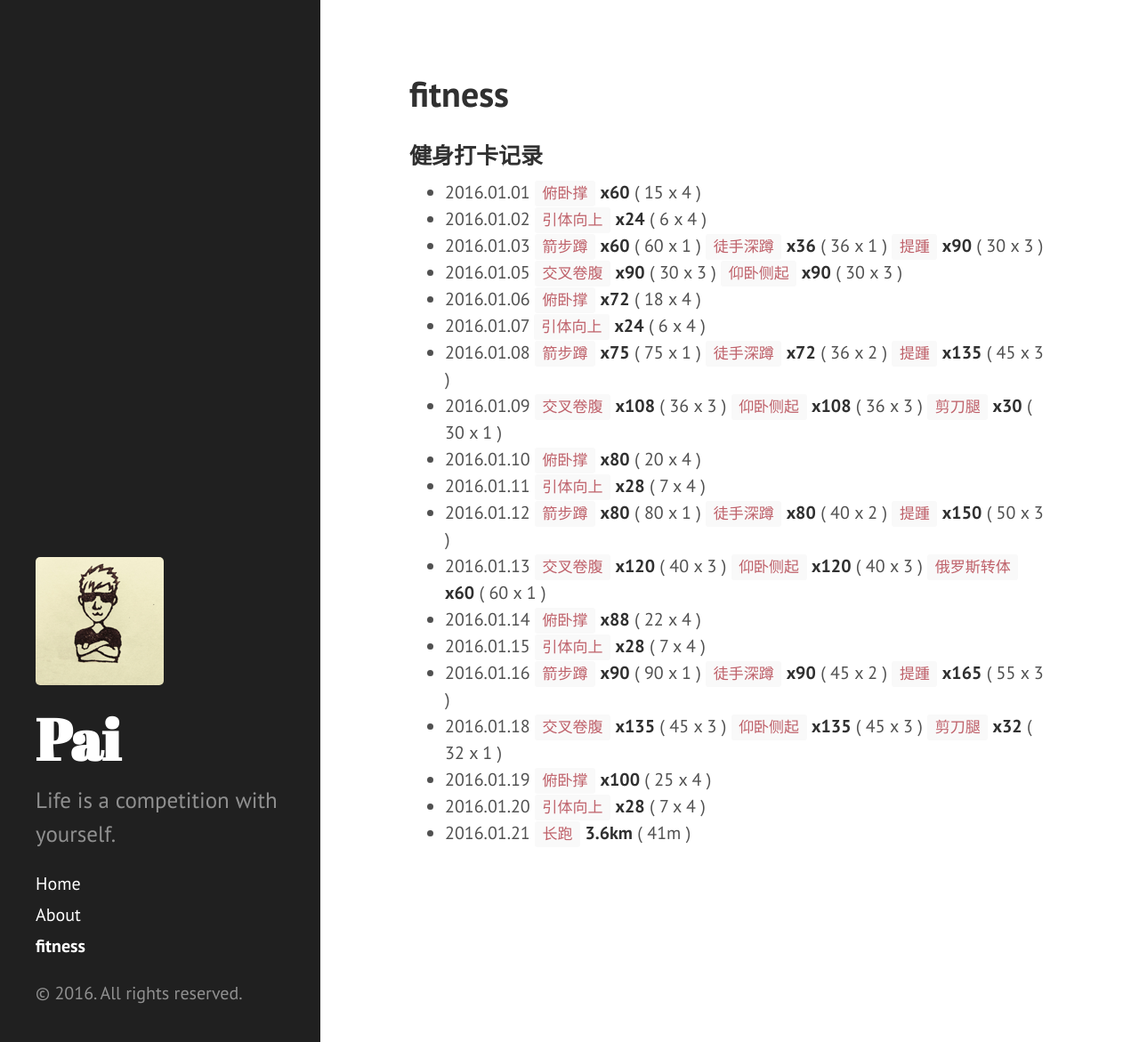
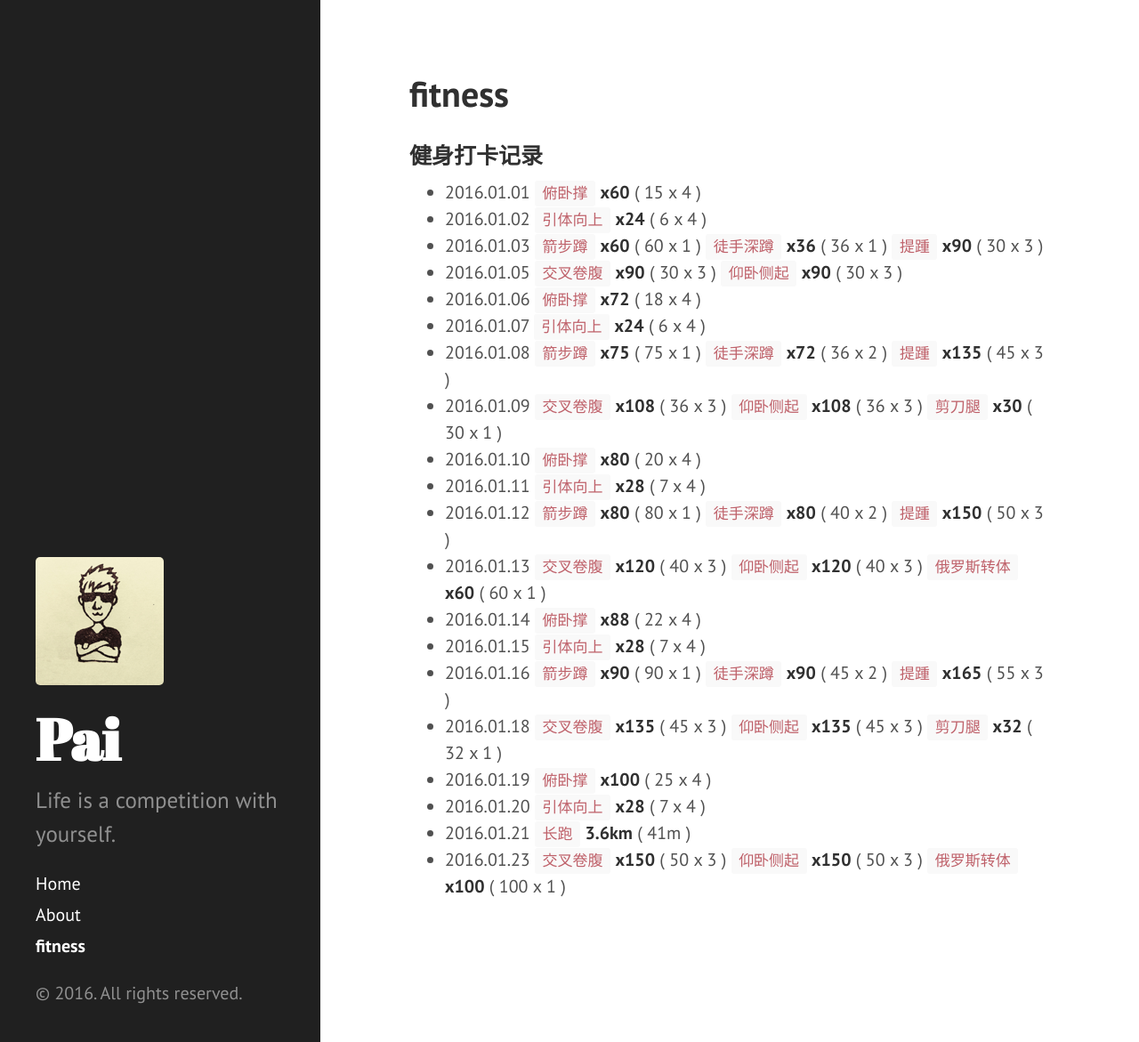
Before and after one commit to dragon8897/dragon8897.github.io, a Jekyll site: the page built from fitness.md, in a window 1280 px wide and 1171 px high. Shown: the whole window at 89% size. Built offline with Jekyll 4.4.1, drawn with Linux system fonts in a browser that asks for light colours; Markdown is read by kramdown in place of the engine named in the settings.

Commit message:
add fitness record

```diff
--- a/fitness.md
+++ b/fitness.md
@@ -24,3 +24,4 @@ title: fitness
 - 2016.01.19 `俯卧撑` **x100** ( 25 x 4 )
 - 2016.01.20 `引体向上` **x28** ( 7 x 4 )
 - 2016.01.21 `长跑` **3.6km** ( 41m )
+- 2016.01.23 `交叉卷腹` **x150** ( 50 x 3 ) `仰卧侧起` **x150** ( 50 x 3 ) `俄罗斯转体` **x100** ( 100 x 1 )
```
